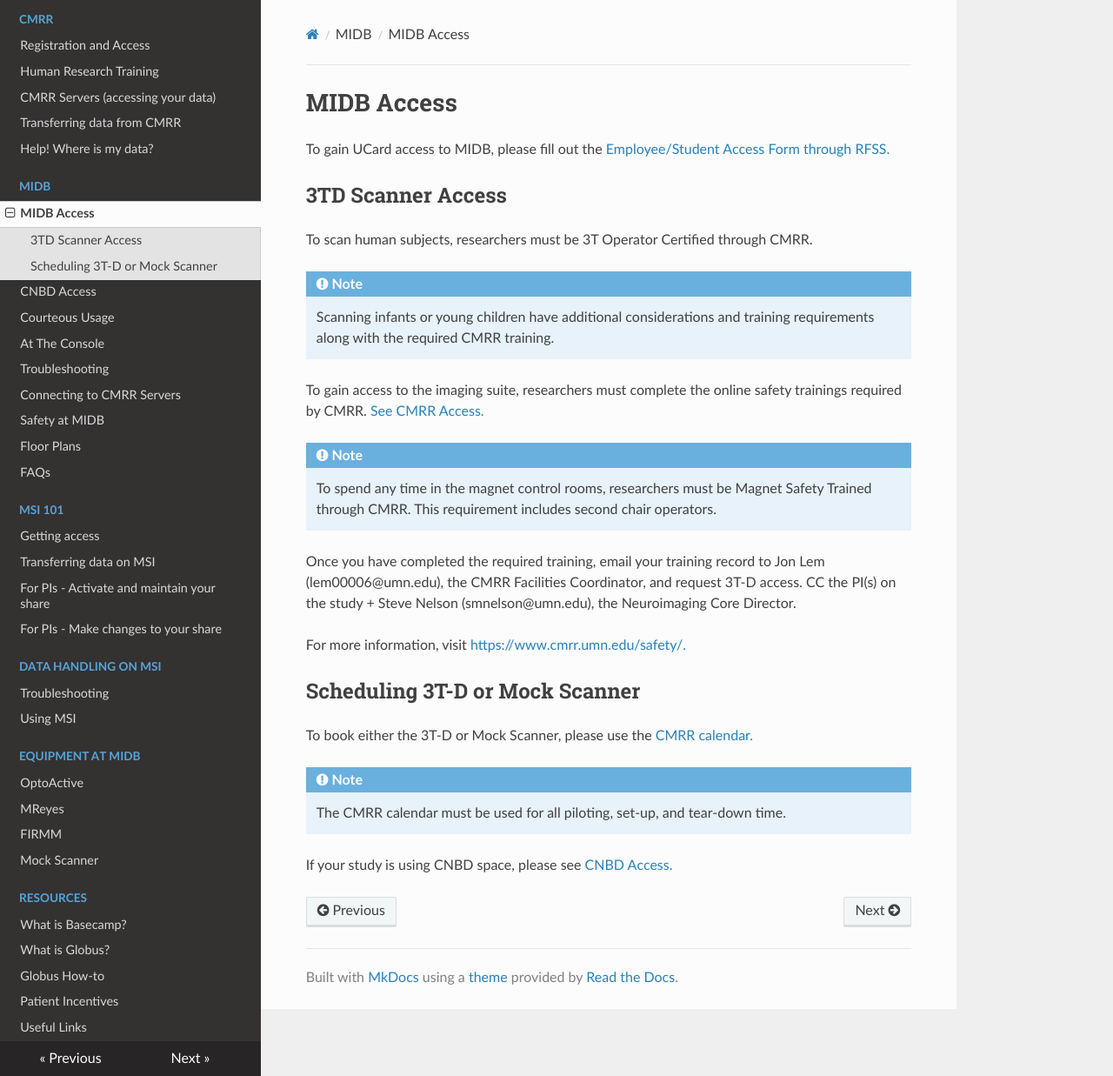
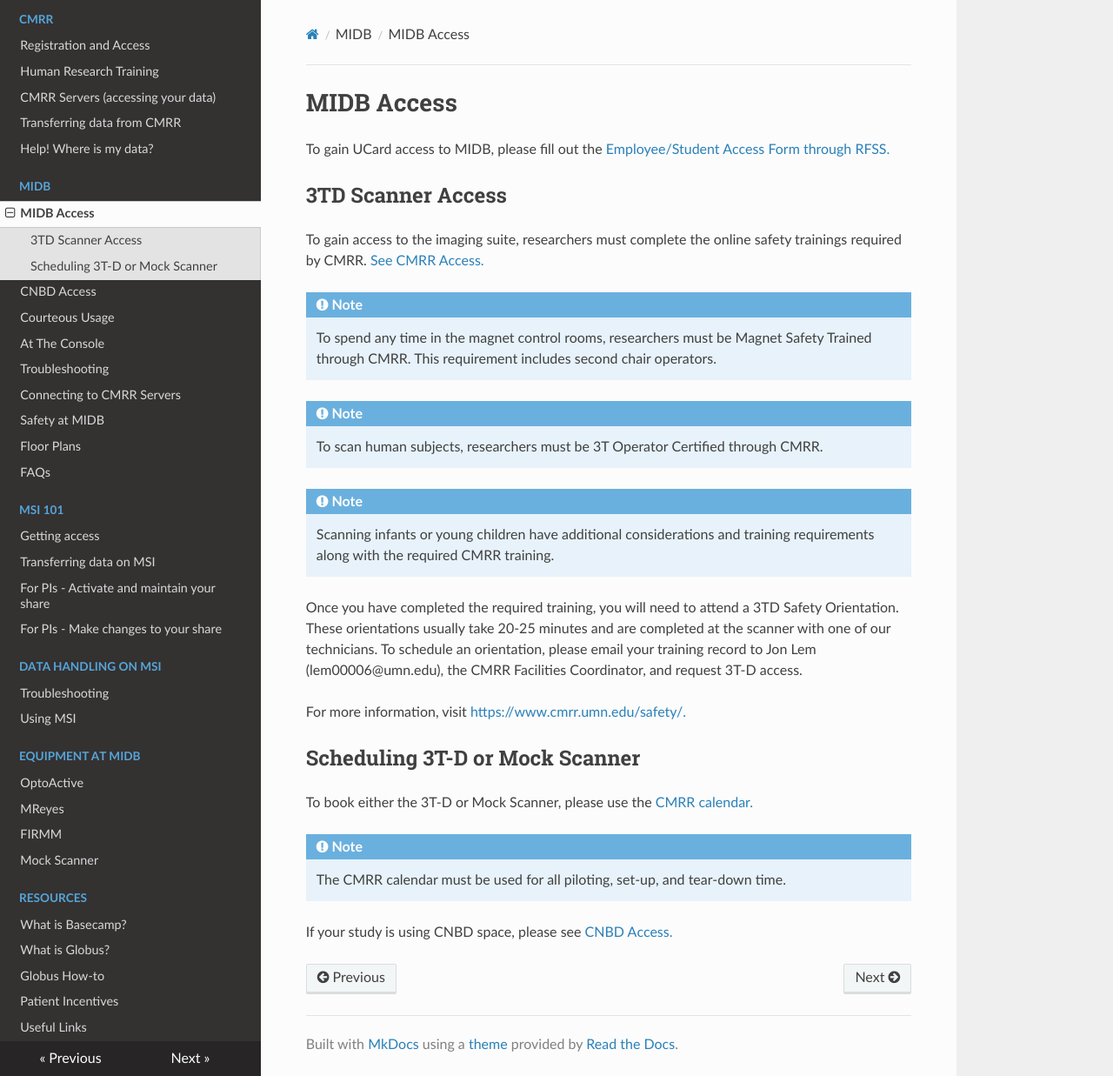
Before and after one commit to MIDB-Neuroimaging/neurohub_rtd, an MkDocs documentation site: the page built from docs/midb/midbaccess.md, in a window 1280 px wide and 1237 px high. Shown: the whole window at 87% size. Built offline with MkDocs 1.6.1, drawn with Linux system fonts in a browser that asks for light colours; nearby versions of some CDN libraries.

Commit message:
updated MIDB access

```diff
--- a/docs/midb/midbaccess.md
+++ b/docs/midb/midbaccess.md
@@ -2,16 +2,18 @@
 To gain UCard access to MIDB, please fill out the [Employee/Student Access Form through RFSS.](https://facilities.umn.edu/our-services/research-facility-support-services-rfss/rfss-research-building-access/rfss-research){:target="_blank"}
 
 ## 3TD Scanner Access
-To scan human subjects, researchers must be 3T Operator Certified through CMRR.
-!!! note
-    Scanning infants or young children have additional considerations and training requirements along with the required CMRR training.
-
 To gain access to the imaging suite, researchers must complete the online safety trainings required by CMRR. [See CMRR Access.](../cmrr/user.md){:target="_blank"}
 
 !!! note
     To spend any time in the magnet control rooms, researchers must be Magnet Safety Trained through CMRR. This requirement includes second chair operators.
 
-Once you have completed the required training, email your training record to Jon Lem (lem00006@umn.edu), the CMRR Facilities Coordinator, and request 3T-D access. CC the PI(s) on the study + Steve Nelson (smnelson@umn.edu), the Neuroimaging Core Director.
+!!! note
+    To scan human subjects, researchers must be 3T Operator Certified through CMRR.
+
+!!! note
+    Scanning infants or young children have additional considerations and training requirements along with the required CMRR training.
+
+Once you have completed the required training, you will need to attend a 3TD Safety Orientation. These orientations usually take 20-25 minutes and are completed at the scanner with one of our technicians. To schedule an orientation, please email your training record to Jon Lem (lem00006@umn.edu), the CMRR Facilities Coordinator, and request 3T-D access.
 
 For more information, visit [https://www.cmrr.umn.edu/safety/.](https://www.cmrr.umn.edu/safety/){:target="_blank"}
 
```
